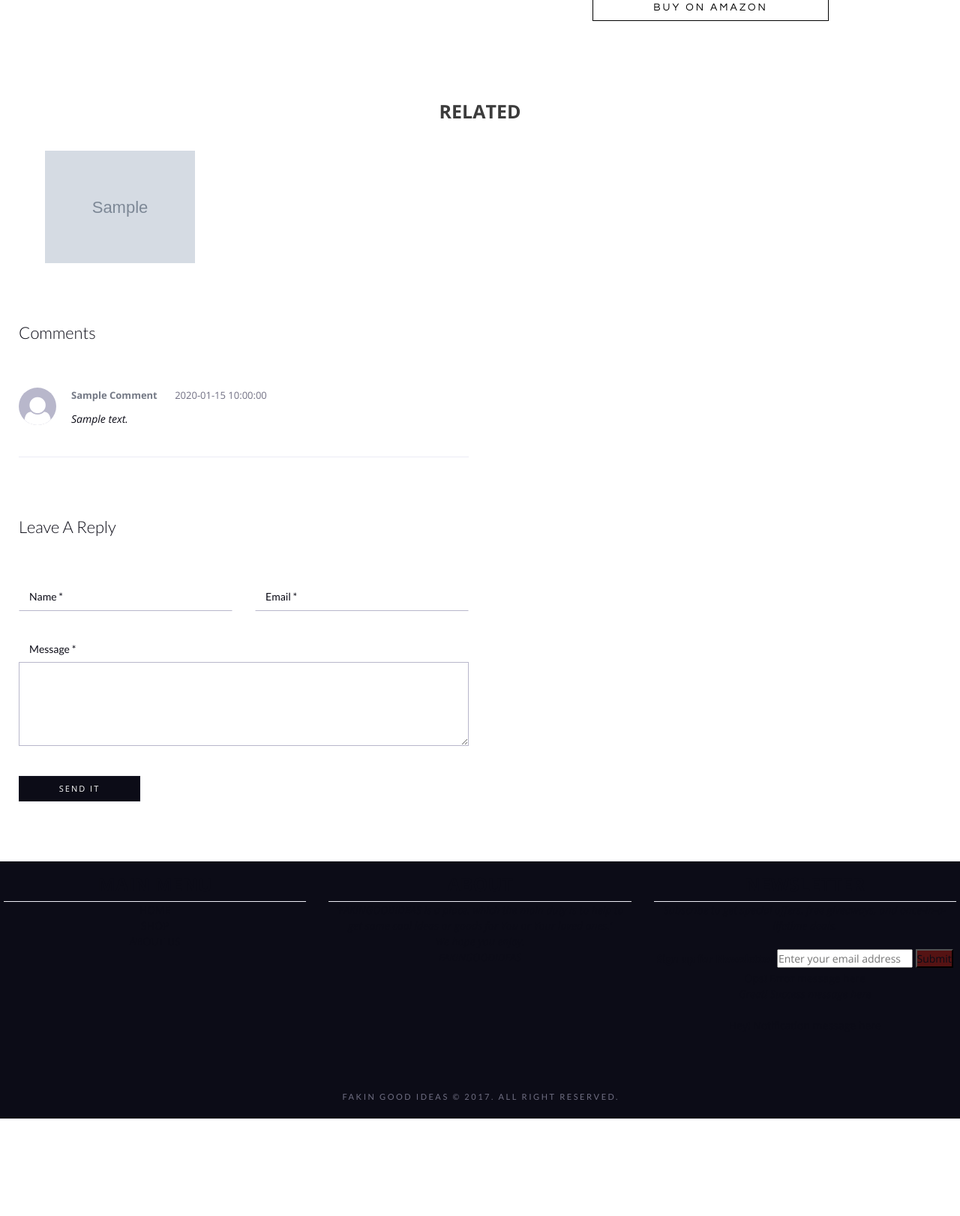
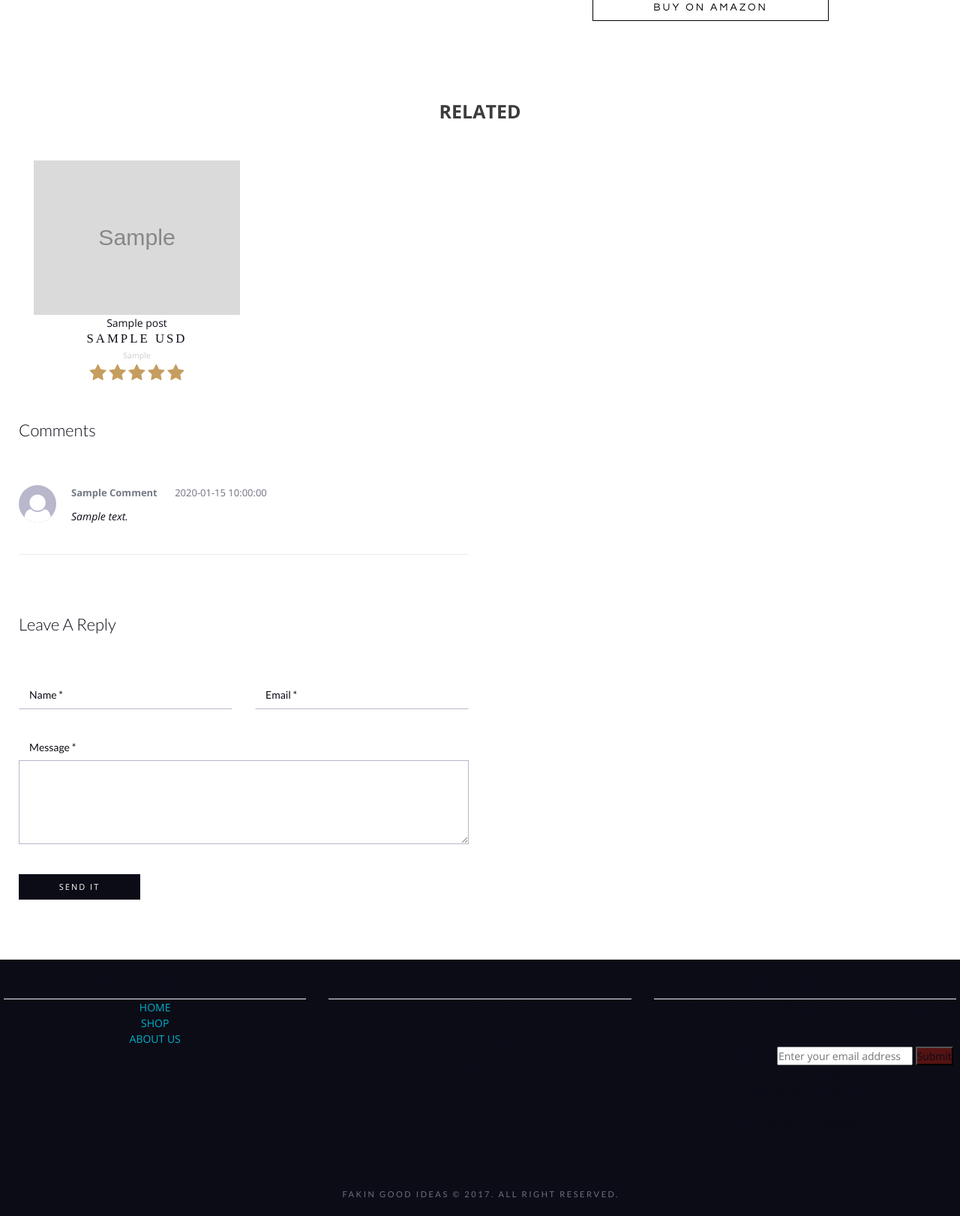
Before and after one commit to mackevicius1988/ideas, a Laravel app: page /1 in a window 1280 px wide. Shown: the part 453-2075 px from the top of the page at 75% size. Before the commit the page ends 1945 px from the top, so only its background shows below. Run offline with Laravel 8, Linux system fonts and the light colour scheme; tables that the repository leaves empty hold one stand-in row (values such as "Sample post"); grey boxes marked "Sample" are stand-in pictures; settings files or empty folders that the repository lacks are supplied; some libraries are stand-ins or nearby versions; some web fonts are replaced.

Commit message:
various styles

```diff
--- a/public/css/footer/style.css
+++ b/public/css/footer/style.css
@@ -54,3 +54,8 @@
      -webkit-text-size-adjust: 100%;
     color: white;
  }
+
+
+.footerMainMenu li a{
+    color: white;
+}
--- a/resources/views/footer.blade.php
+++ b/resources/views/footer.blade.php
@@ -5,9 +5,11 @@
             <h1>MAIN MENU</h1>
             <hr class="hr--underline">
             <ul class="footerMainMenu">
-                <li>HOME</li>
-                <li>SHOP</li>
-                <li>ABOUT US</li>
+                <li>
+                    <a href="https://www.fakingoodideas.com">HOME</a>
+                </li>
+                <li><a href="https://www.fakingoodideas.com">SHOP</a></li>
+                <li><a href="https://www.fakingoodideas.com/v1/about">ABOUT US</a></li>
             </ul>
         </div>
         <div class="col-sm-4 col-xs-12 footerHeader">
@@ -17,7 +19,7 @@
                 'FAKINGOODIDEAS is a place, which the main duty is to help to get some cool ideas or goods for You or Your loved ones.'
                 <br />
                 We hope you enjoy.
-                <br />
+                <br /><br />
                 FAKINGOODIDEAS
             </p>
         </div>
--- a/resources/views/post.blade.php
+++ b/resources/views/post.blade.php
@@ -55,6 +55,7 @@
     <style>
 
         @import url(http://fonts.googleapis.com/css?family=Open+Sans:300italic,400italic,700italic,300,400,700);
+
         @font-face {
             font-family: Questrial;
             src: url("fonts/Questrial-Regular.otf") format("opentype");
@@ -261,7 +262,7 @@
 
         .buyNow:HOVER {
             background: black;
-            color:white !important;
+            color: white !important;
             border: 1px solid white;
         }
 
@@ -302,7 +303,7 @@
 
         .categoryDesc {
             font-size: 1.5em;
-            margin:10px;
+            margin: 10px;
             letter-spacing: 3px;
             font-weight: normal;
             line-height: 1.4;
@@ -312,6 +313,24 @@
             -webkit-font-smoothing: antialiased;
             color: #656565;
         }
+
+        .relatedImage {
+            -webkit-filter: grayscale(100%); /* Safari 6.0 - 9.0 */
+            filter: grayscale(100%);
+            transition: all 0.5s ease;
+            width: 100%;
+            cursor:pointer;
+
+        }
+
+        .relatedImage:HOVER {
+            -webkit-filter: grayscale(0%); /* Safari 6.0 - 9.0 */
+            filter: grayscale(0%);
+
+        }
+
+
+
 
     </style>
     <link rel="stylesheet" href="https://code.jquery.com/ui/1.12.1/themes/base/jquery-ui.css">
@@ -358,7 +377,7 @@
                         <!-- Post -->
                         <section class="blog-post" style="margin-bottom: 0">
                             <!-- Post Media -->
-                            <div  style="max-height: 400px;text-align: center;">
+                            <div style="max-height: 400px;text-align: center;">
 
                                 <div class="row">
                                     <div id="slideshow5" class="col-lg-9" style="float: none; margin: 0 auto; "></div>
@@ -366,7 +385,8 @@
 
                                 <div class="row">
                                     <div class="col-lg-12">
-                                        <ul id="slideshow5_thumbs" class="desoslide-thumbs-horizontal list-inline text-center">
+                                        <ul id="slideshow5_thumbs"
+                                            class="desoslide-thumbs-horizontal list-inline text-center">
 
                                             @foreach($post->images as $image)
                                                 <li>
@@ -381,7 +401,9 @@
                                     </div>
                                 </div>
                             </div>
-                            <!-- Go to www.addthis.com/dashboard to customize your tools --> <script type="text/javascript" src="//s7.addthis.com/js/300/addthis_widget.js#pubid=ra-5a044870d03de004"></script>
+                            <!-- Go to www.addthis.com/dashboard to customize your tools -->
+                            <script type="text/javascript"
+                                    src="//s7.addthis.com/js/300/addthis_widget.js#pubid=ra-5a044870d03de004"></script>
                         </section>
                         <div id="end-content"></div>
                     </div>
@@ -389,9 +411,10 @@
                     <div class="col-sm-6" style="margin-top: 30px;">
 
                         <div class="row">
-                            <div class="col-xs-12 col-sm-12" style="text-align:center;  padding: 20px; padding-top: 50px">
+                            <div class="col-xs-12 col-sm-12"
+                                 style="text-align:center;  padding: 20px; padding-top: 50px">
                                 <i>{{$post->tags}}</i>
-                                <span class="money">{{$post->price}} USD</span> <br />
+                                <span class="money">{{$post->price}} USD</span> <br/>
                                 <span style="text-align: center;    font-family: 'Futura';">{{$post->savings}}</span>
 
                                 <h1 class="categoryDesc">SMART TECHNOLOGY IDEAS </h1>
@@ -404,9 +427,9 @@
                                         <span class="fa fa-star {{$star}}"></span>
                                     @endforeach
                                 </p>
-                                <span style="letter-spacing: 3px;font-family: 'Futura'">{{$post->rating}}</span><br />
-                                <a class="animsition-link" href="{{$post->url}}#customerReviews" style="font-family: 'Futura'">Read customers reviews</a>
-
+                                <span style="letter-spacing: 3px;font-family: 'Futura'">{{$post->rating}}</span><br/>
+                                <a class="animsition-link" href="{{$post->url}}#customerReviews"
+                                   style="font-family: 'Futura'">Read customers reviews</a>
 
 
                             </div>
@@ -429,22 +452,36 @@
 
                         </div>
 
-                    </div><div>
+                    </div>
+                    <div>
 
                     </div>
 
                     <div class="row">
                         <div class="col-sm-12" style="padding:20px">
-                            <h1 style="width: 100%; text-align: center; color: #3c3c3c">RELATED</h1>
+                            <h1 style="width: 100%; text-align: center; color: #3c3c3c; margin-bottom: 2em">RELATED</h1>
 
                             @foreach($post->images as $image)
-                                <img src="{{$image->imageUrl}}" width="200px" style="float: left; margin: 30px; cursor: pointer">
+                                <div class="col-xs-12 col-sm-3" style="text-align: center">
+                                    <img src="{{$image->imageUrl}}"  class="relatedImage">
+                                    <p class="listName" style="font-style: normal; padding: 0; margin: 0"> {{ str_limit($post->name, 40) }}</p>
 
+                                    <span class="money">{{$post->price}} USD</span>
+
+                                    <div class="detailed">
+                                    <span style="color: #ccc;
+    font-size: 0.75em;"> {{$post->savings}} </span> <br/>
+                                        <span class="fa fa-star checked"></span>
+                                        <span class="fa fa-star checked"></span>
+                                        <span class="fa fa-star checked"></span>
+                                        <span class="fa fa-star checked"></span>
+                                        <span class="fa fa-star  checked"></span>
+                                    </div>
+                                </div>
                             @endforeach
 
                         </div>
                     </div>
-
 
 
                     <div class="row">
@@ -487,19 +524,22 @@
                                                 <span class="input-label-content font-second"
                                                       data-content="name">name *</span>
                                                 </label>
-                                            <input class="input-field" type="text" name="name" id="name" required="">
+                                                <input class="input-field" type="text" name="name" id="name"
+                                                       required="">
                                             </div>
 
                                             <div class="input col-xs-12 col-sm-6 padding-bottom-xs-50 padding-bottom-40">
                                                 <label class="input-label" for="email">
                                                     <span class="input-label-content font-second" data-content="email">email *</span>
                                                 </label>
-                                            <input class="input-field" type="email" name="email" id="email" required="">
+                                                <input class="input-field" type="email" name="email" id="email"
+                                                       required="">
                                             </div>
                                         </div>
                                         <div class="row margin-bottom-20 margin-top-xs-10">
                                             <div class="message col-xs-12 ">
-                                            <label class="textarea-label font-second" for="message">message *</label>
+                                                <label class="textarea-label font-second" for="message">message
+                                                    *</label>
                                                 <textarea class="input-field textarea" name="message" id="message"
                                                           required=""></textarea>
                                             </div>
@@ -509,7 +549,8 @@
                                                 <input type="hidden" value="{{$post->id}}" id="id"/>
                                                 <button id="commentMe" class="btn btn-animated btn-contact ripple-alone"
                                                         data-text="send it"><span class="btn-icon"><span
-                                                            class="loader-parent"><span class="loader2"></span></span>
+                                                                class="loader-parent"><span
+                                                                    class="loader2"></span></span>
                                                 </span>
                                                 </button>
                                             </div>
--- a/resources/views/welcome.blade.php
+++ b/resources/views/welcome.blade.php
@@ -473,7 +473,7 @@
         }
 
         .checked {
-            color: #c59d5f;
+            color: #AC9751;
         }
 
 
```
Also changed, not shown: 1 other file. Lines whose indentation alone changed are shown as unchanged.
